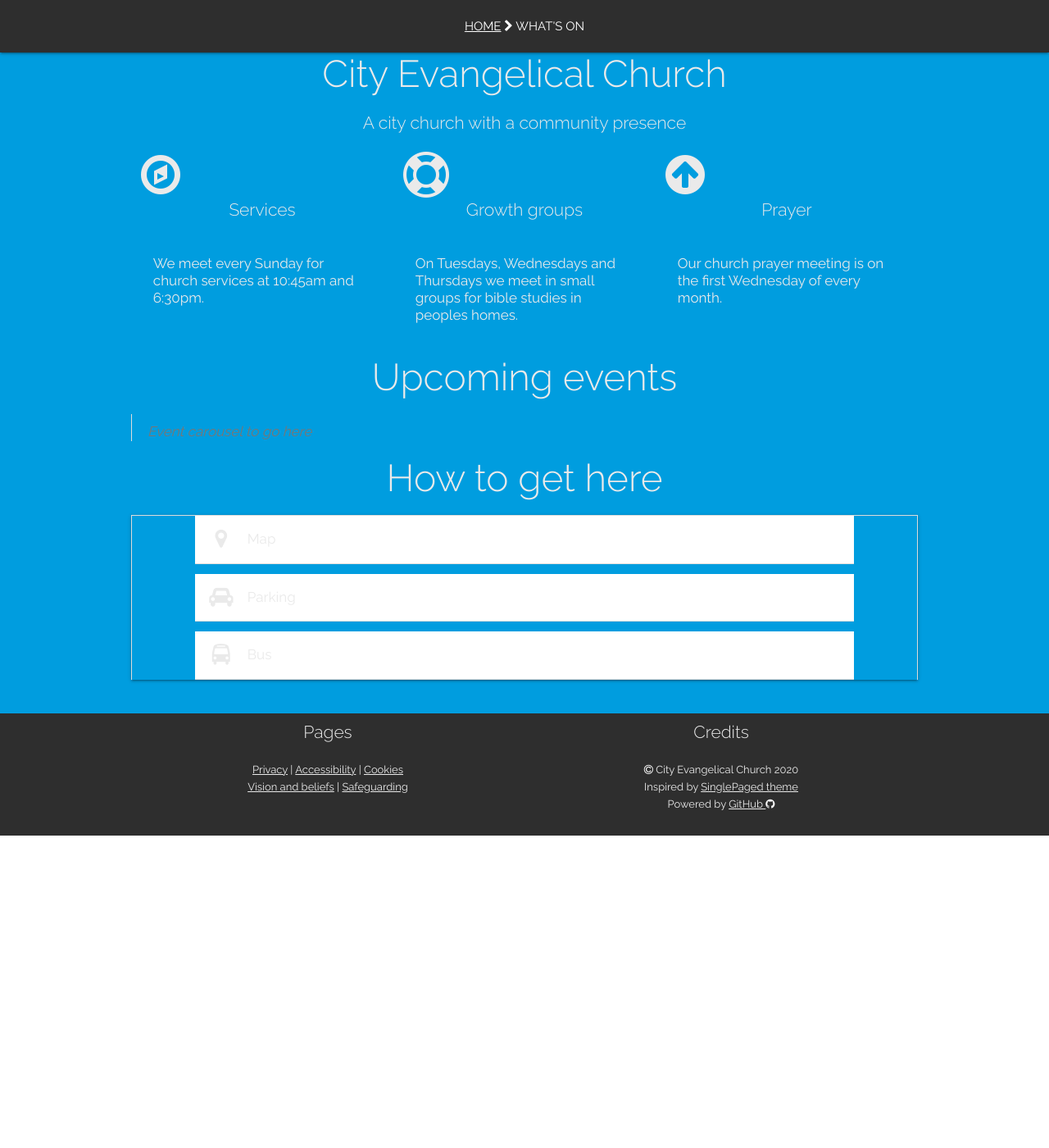
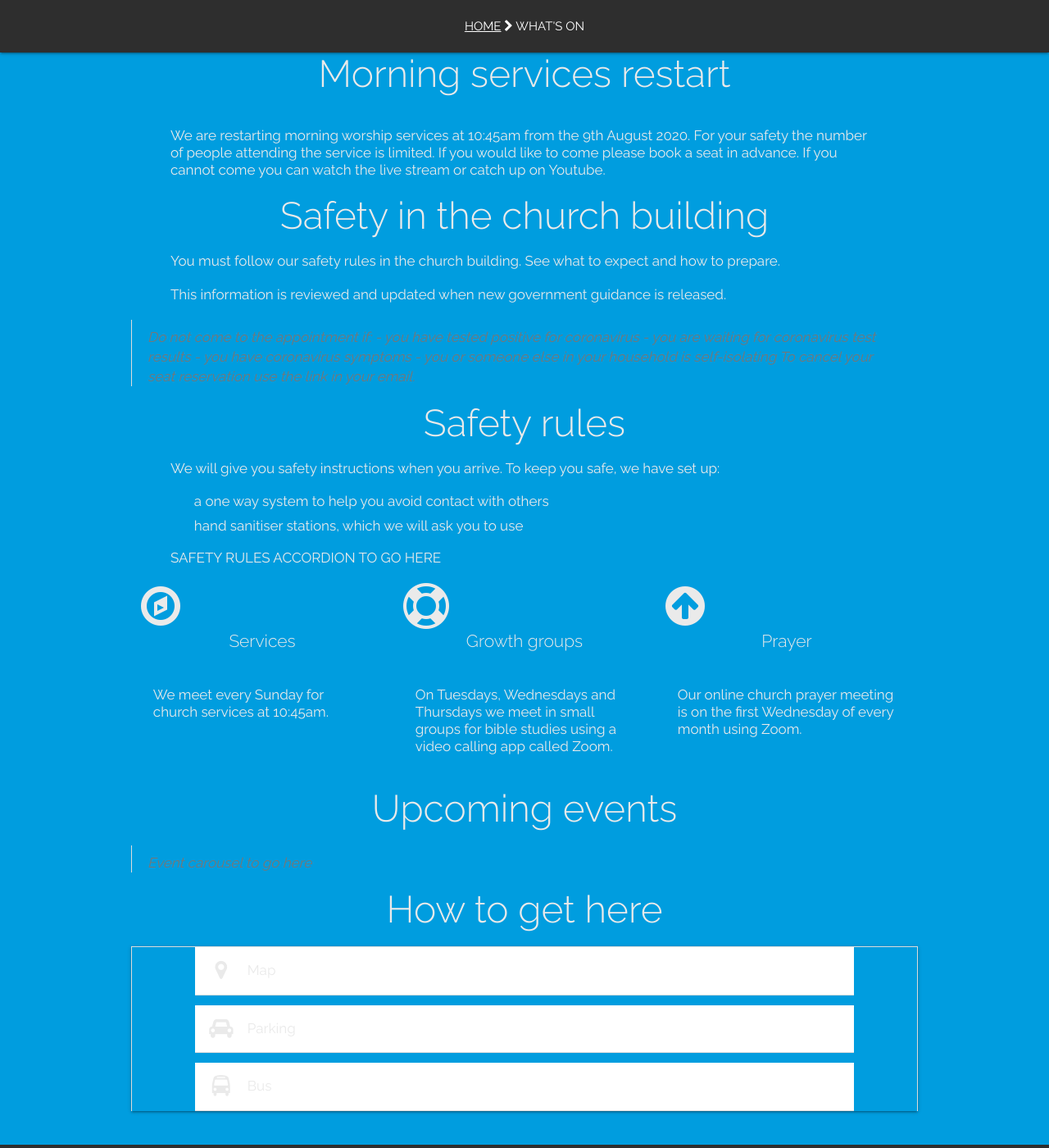
Before and after one commit to woodcock3/citychurch, a Jekyll site: the page built from _posts/2000-01-02-events.md, in a window 1280 px wide and 1400 px high. Shown: the whole window at 82% size. Built offline with Jekyll 4.4.1, drawn with Linux system fonts in a browser that asks for light colours; our own code applies the rules of GitHub Pages for plain Markdown files.

Commit message:
Update 2000-01-02-events.md

```diff
--- a/_posts/2000-01-02-events.md
+++ b/_posts/2000-01-02-events.md
@@ -5,27 +5,51 @@ color: white
 icon: cesium.png
 ---
 
-# City Evangelical Church
+# Morning services restart
+We are restarting morning worship services at 10:45am from the 9th August 2020. For your safety the number of people attending the service is limited. If you would like to come please book a seat in advance. If you cannot come you can watch the live stream or catch up on Youtube.
 
-#### A city church with a community presence
+# Safety in the church building
+You must follow our safety rules in the church building. See what to expect and how to prepare.
+
+This information is reviewed and updated when new government guidance is released.
+
+<blockquote>
+Do not come to the appointment if:
+
+- you have tested positive for coronavirus
+- you are waiting for coronavirus test results
+- you have coronavirus symptoms
+- you or someone else in your household is self-isolating
+
+To cancel your seat reservation use the link in your email.
+</blockquote>
+
+# Safety rules
+We will give you safety instructions when you arrive. To keep you safe, we have set up:
+
+- a one way system to help you avoid contact with others
+- hand sanitiser stations, which we will ask you to use
+
+SAFETY RULES ACCORDION TO GO HERE
+
 <div class="row features">
   <div class="col s12 m4 feature">
     <i class="fa fa-compass fa-4x">
     </i>
     <h4> Services </h4>
-    <p class="feature-description"> We meet every Sunday for church services at 10:45am and 6:30pm. </p>
+    <p class="feature-description"> We meet every Sunday for church services at 10:45am. </p>
   </div>
   <div class="col s12 m4 feature">
     <i class="fa fa-life-ring fa-4x">
     </i>
     <h4> Growth groups </h4>
-    <p class="feature-description"> On Tuesdays, Wednesdays and Thursdays we meet in small groups for bible studies in peoples homes. </p>
+    <p class="feature-description"> On Tuesdays, Wednesdays and Thursdays we meet in small groups for bible studies using a video calling app called Zoom. </p>
   </div>
   <div class="col s12 m4 feature">
     <i class="fa fa-arrow-circle-up fa-4x">
     </i>
     <h4> Prayer </h4>
-    <p class="feature-description"> Our church prayer meeting is on the first Wednesday of every month. </p>
+    <p class="feature-description"> Our online church prayer meeting is on the first Wednesday of every month using Zoom. </p>
   </div>
 </div>
 
```
